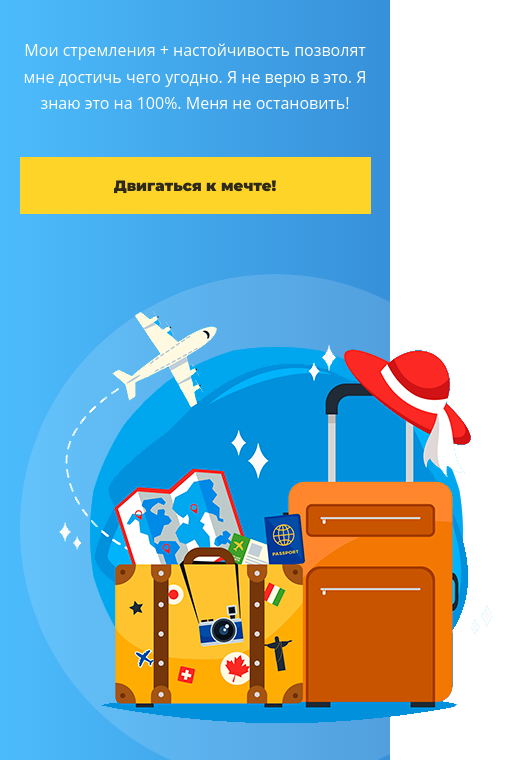
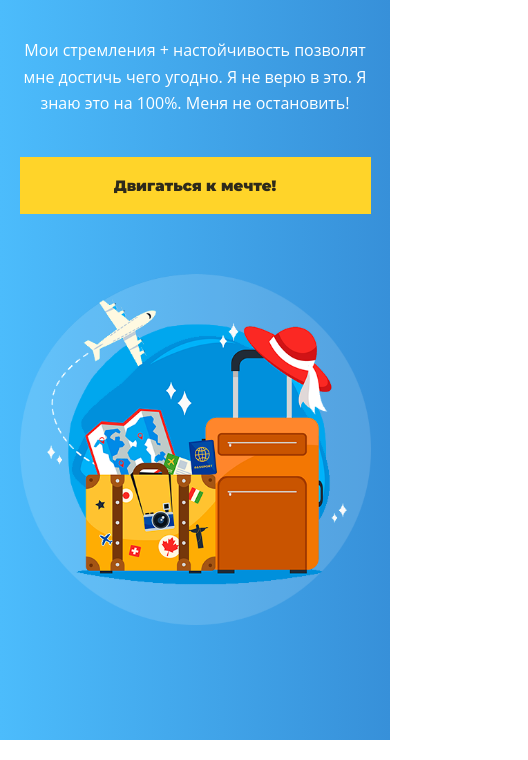
Before and after one commit to Prozor1/homework, a plain HTML site: page index.html in a window 390 px wide. Shown: the part 340-1100 px from the top of the page, 528 px wide, since content can reach past the window. Drawn offline with Linux system fonts and the light colour scheme.

Commit message:
complit2

```diff
--- a/css/style.css
+++ b/css/style.css
@@ -249,7 +249,7 @@ title{
 
             .desktop{
                 display: block;
-                width: 508px;
+                /* width: 508px; */
                 margin: 60px auto 0;
 
             }
@@ -279,6 +279,9 @@ title{
                 width: 540px;
             }
 
+            .desktop {
+                width: 100%;
+            }
             .input {
                 width: 100%;
             }
```
